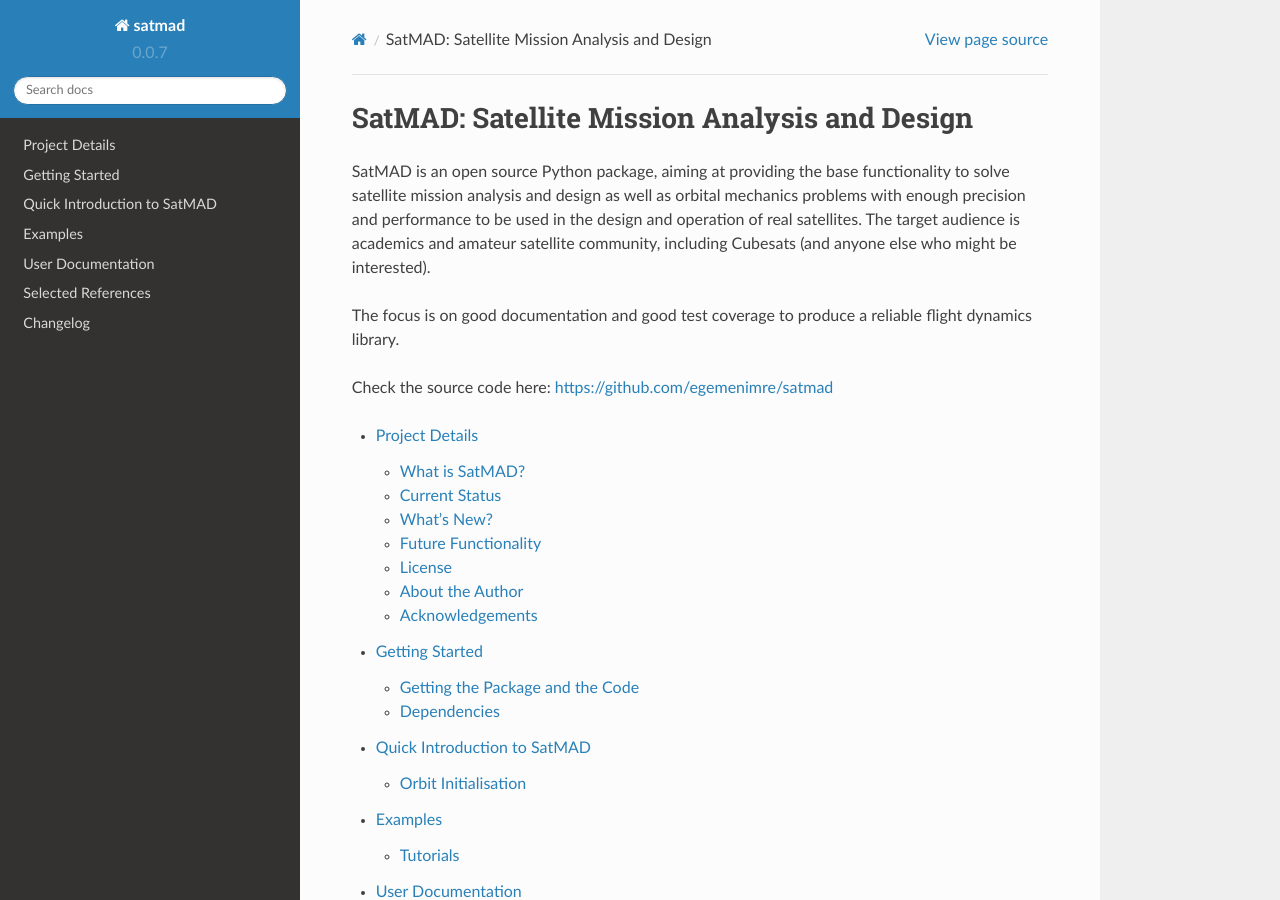
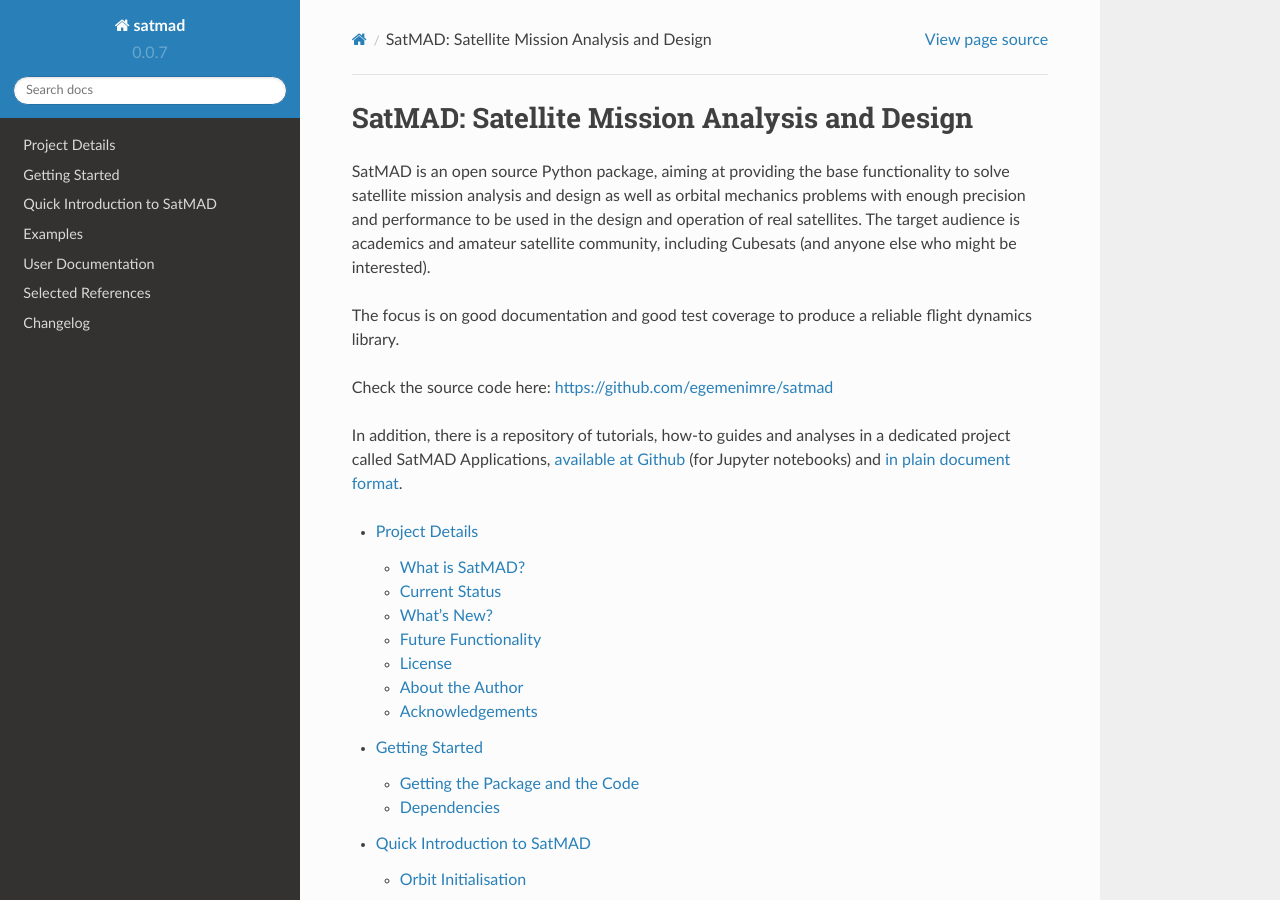
Before and after one commit to egemenimre/satmad, a Sphinx documentation site: the page built from docs/index.rst, in a window 1280 px wide and 900 px high. Built offline with Sphinx 7.4.7 and the Read the Docs theme 2.0.0, drawn with Linux system fonts in a browser that asks for light colours.

Commit message:
Added link to satmad applications

```diff
--- a/README.rst
+++ b/README.rst
@@ -29,6 +29,12 @@ You can find some hands-on Jupyter examples in the
 `examples directory <https://github.com/egemenimre/satmad/tree/master/docs/examples>`_ (or
 in the `documentation <https://satmad.readthedocs.io/en/latest/examples.html>`_ for a
 text version).
+
+In addition, there is a repository of tutorials, how-to guides
+and analyses in a dedicated project called SatMAD Applications,
+`available at Github <https://github.com/egemenimre/satmad_applications>`_ (for Jupyter notebooks)
+and `in plain document format <https://satmad-applications.readthedocs.io/>`_.
+
 
 Installing SatMAD
 -----------------
--- a/docs/index.rst
+++ b/docs/index.rst
@@ -10,6 +10,11 @@ The focus is on good documentation and good test coverage to produce a reliable
 flight dynamics library.
 
 Check the source code here: https://github.com/egemenimre/satmad
+
+In addition, there is a repository of tutorials, how-to guides
+and analyses in a dedicated project called SatMAD Applications,
+`available at Github <https://github.com/egemenimre/satmad_applications>`_ (for Jupyter notebooks)
+and `in plain document format <https://satmad-applications.readthedocs.io/>`_.
 
 
 .. toctree::
```
